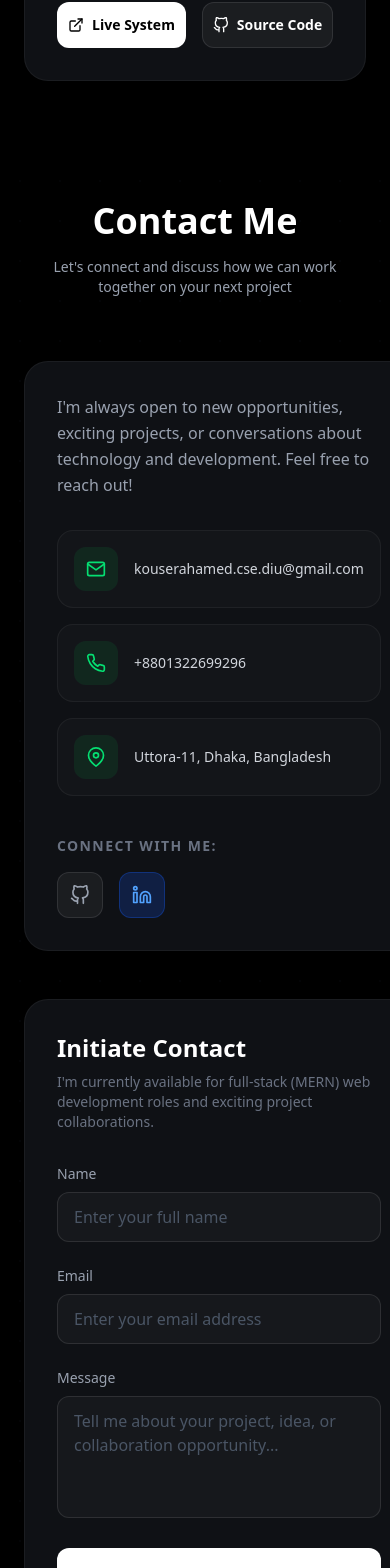
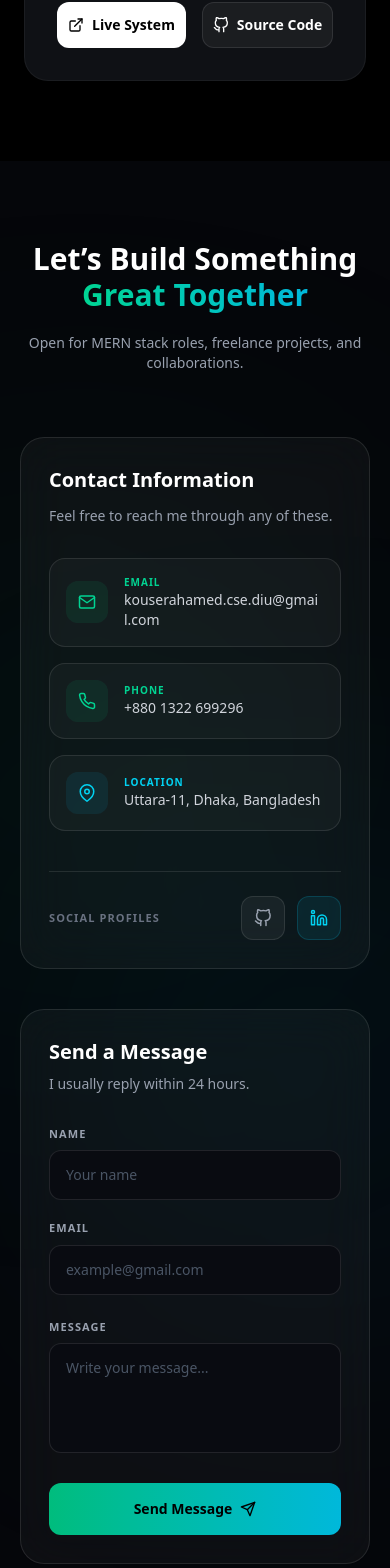
Before and after one commit to kouser-ahamed/my-portfolio, a Next.js app: page / in a window 390 px wide. Shown: the part 10418-11986 px from the top of the page. Built offline with nearby package versions, Linux system fonts and the light colour scheme.

Commit message:
refactor(Contact): enhance layout and styling for improved user experience and responsiveness

```diff
--- a/src/app/contact/page.jsx
+++ b/src/app/contact/page.jsx
@@ -1,128 +1,207 @@
 "use client";
+
 import { motion } from "framer-motion";
-import { FiMail, FiPhone, FiMapPin, FiGithub, FiLinkedin, FiSend } from "react-icons/fi";
+import {
+  FiMail,
+  FiPhone,
+  FiMapPin,
+  FiGithub,
+  FiLinkedin,
+  FiSend,
+} from "react-icons/fi";
 
 export default function Contact() {
   return (
-    <section className="pt-10 pb-20 bg-black text-white relative overflow-hidden">
-      {/* Background Grid matching image_91a47f.jpg */}
-      <div className="absolute inset-0 opacity-10"
-           style={{ backgroundImage: `radial-gradient(#1e293b 1px, transparent 1px)`, backgroundSize: '40px 40px' }}
-      />
+    <section className="relative bg-[#05060a] text-white py-20 lg:py-28 overflow-hidden">
+      {/* Background glow */}
+      <div className="absolute inset-0 pointer-events-none">
+        <div className="absolute top-1/4 right-1/4 w-[420px] h-[420px] bg-emerald-500/10 blur-[160px] rounded-full" />
+        <div className="absolute bottom-1/4 left-1/4 w-[420px] h-[420px] bg-cyan-500/10 blur-[160px] rounded-full" />
+      </div>
 
-      <div className="container mx-auto px-6 lg:px-20 relative z-10">
-        {/* Section Header */}
-        <div className="text-center mb-16">
-          <h2 className="text-4xl md:text-5xl font-bold mb-4">Contact Me</h2>
-          <p className="text-gray-400 text-sm md:text-base">
-            Let's connect and discuss how we can work together on your next project
+      <div className="relative z-10 max-w-7xl mx-auto px-5 sm:px-8 lg:px-16">
+        {/* Header */}
+        <div className="text-center mb-16 lg:mb-24">
+          <motion.h2
+            initial={{ opacity: 0, y: 25 }}
+            whileInView={{ opacity: 1, y: 0 }}
+            viewport={{ once: true }}
+            className="text-3xl sm:text-4xl md:text-5xl lg:text-6xl font-bold"
+          >
+            Let’s Build Something{" "}
+            <span className="bg-gradient-to-r from-emerald-400 to-cyan-500 bg-clip-text text-transparent">
+              Great Together
+            </span>
+          </motion.h2>
+
+          <p className="mt-5 text-gray-400 text-sm sm:text-base max-w-xl mx-auto">
+            Open for MERN stack roles, freelance projects, and collaborations.
           </p>
         </div>
 
-        <div className="grid lg:grid-cols-2 gap-12 max-w-6xl mx-auto">
-
-          {/* Left Column: Contact Info */}
+        {/* Grid */}
+        <div className="grid grid-cols-1 lg:grid-cols-12 gap-10">
+          {/* Left Card */}
           <motion.div
-            initial={{ opacity: 0, x: -20 }}
-            whileInView={{ opacity: 1, x: 0 }}
+            initial={{ opacity: 0, y: 40 }}
+            whileInView={{ opacity: 1, y: 0 }}
             viewport={{ once: true }}
-            className="bg-[#0f1115] border border-white/5 rounded-3xl p-8 md:p-10 flex flex-col justify-between"
+            className="lg:col-span-5 rounded-3xl p-7 sm:p-9 bg-white/[0.04] backdrop-blur-xl border border-white/10 flex flex-col justify-between"
           >
             <div>
-              <p className="text-gray-400 leading-relaxed mb-8">
-                I'm always open to new opportunities, exciting projects, or conversations about technology and development. Feel free to reach out!
+              <h3 className="text-xl sm:text-2xl font-bold mb-3">
+                Contact Information
+              </h3>
+              <p className="text-gray-400 text-sm mb-8">
+                Feel free to reach me through any of these.
               </p>
 
               <div className="space-y-4">
-                {/* Email */}
-                <div className="flex items-center gap-4 p-4 rounded-2xl bg-white/2 border border-white/5 group hover:border-green-500/30 transition-all">
-                  <div className="p-3 rounded-xl bg-green-500/10 text-green-400 group-hover:bg-green-500 group-hover:text-black transition-all">
-                    <FiMail size={20} />
-                  </div>
-                  <span className="text-gray-300 text-sm md:text-base">kouserahamed.cse.diu@gmail.com</span>
-                </div>
-
-                {/* Phone */}
-                <div className="flex items-center gap-4 p-4 rounded-2xl bg-white/2 border border-white/5 group hover:border-green-500/30 transition-all">
-                  <div className="p-3 rounded-xl bg-green-500/10 text-green-400 group-hover:bg-green-500 group-hover:text-black transition-all">
-                    <FiPhone size={20} />
-                  </div>
-                  <span className="text-gray-300 text-sm md:text-base">+8801322699296</span>
-                </div>
-
-                {/* Location */}
-                <div className="flex items-center gap-4 p-4 rounded-2xl bg-white/2 border border-white/5 group hover:border-green-500/30 transition-all">
-                  <div className="p-3 rounded-xl bg-green-500/10 text-green-400 group-hover:bg-green-500 group-hover:text-black transition-all">
-                    <FiMapPin size={20} />
-                  </div>
-                  <span className="text-gray-300 text-sm md:text-base">Uttora-11, Dhaka, Bangladesh</span>
-                </div>
+                <ContactItem
+                  icon={<FiMail size={18} />}
+                  label="Email"
+                  value="kouserahamed.cse.diu@gmail.com"
+                  href="mailto:kouserahamed.cse.diu@gmail.com"
+                />
+                <ContactItem
+                  icon={<FiPhone size={18} />}
+                  label="Phone"
+                  value="+880 1322 699296"
+                  href="tel:+8801322699296"
+                />
+                <ContactItem
+                  icon={<FiMapPin size={18} />}
+                  label="Location"
+                  value="Uttara-11, Dhaka, Bangladesh"
+                />
               </div>
             </div>
 
-            {/* Social Connect */}
-            <div className="mt-10">
-              <p className="text-sm text-gray-500 mb-4 uppercase tracking-widest font-semibold">Connect with me:</p>
-              <div className="flex gap-4">
-                <a href="#" className="p-3 rounded-xl bg-white/5 border border-white/10 text-gray-400 hover:text-white hover:bg-white/10 transition-all">
-                  <FiGithub size={20} />
-                </a>
-                <a href="#" className="p-3 rounded-xl bg-blue-600/20 border border-blue-600/30 text-blue-400 hover:bg-blue-600 hover:text-white transition-all">
-                  <FiLinkedin size={20} />
-                </a>
+            {/* Socials */}
+            <div className="mt-10 pt-6 border-t border-white/10 flex items-center justify-between">
+              <span className="text-[11px] uppercase tracking-widest text-gray-500 font-bold">
+                Social Profiles
+              </span>
+              <div className="flex gap-3">
+                <SocialIcon icon={<FiGithub size={18} />} />
+                <SocialIcon icon={<FiLinkedin size={18} />} cyan />
               </div>
             </div>
           </motion.div>
 
-          {/* Right Column: Contact Form */}
+          {/* Right Card */}
           <motion.div
-            initial={{ opacity: 0, x: 20 }}
-            whileInView={{ opacity: 1, x: 0 }}
+            initial={{ opacity: 0, y: 40 }}
+            whileInView={{ opacity: 1, y: 0 }}
             viewport={{ once: true }}
-            className="bg-[#0f1115] border border-white/5 rounded-3xl p-8 md:p-10"
+            className="lg:col-span-7 rounded-3xl p-7 sm:p-9 bg-white/[0.04] backdrop-blur-xl border border-white/10"
           >
-            <h3 className="text-2xl font-bold mb-2">Initiate Contact</h3>
-            <p className="text-gray-500 text-sm mb-8">
-              I'm currently available for full-stack (MERN) web development roles and exciting project collaborations.
+            <h3 className="text-xl sm:text-2xl font-bold mb-2">
+              Send a Message
+            </h3>
+            <p className="text-gray-400 text-sm mb-8">
+              I usually reply within 24 hours.
             </p>
 
             <form className="space-y-6">
-              <div>
-                <label className="block text-sm font-medium text-gray-400 mb-2">Name</label>
-                <input
-                  type="text"
-                  placeholder="Enter your full name"
-                  className="w-full bg-white/3 border border-white/10 rounded-xl px-4 py-3 text-white placeholder:text-gray-600 focus:outline-none focus:border-green-500/50 transition-all"
-                />
+              <div className="grid grid-cols-1 sm:grid-cols-2 gap-5">
+                <Input label="Name" placeholder="Your name" />
+                <Input label="Email" placeholder="example@gmail.com" />
               </div>
 
-              <div>
-                <label className="block text-sm font-medium text-gray-400 mb-2">Email</label>
-                <input
-                  type="email"
-                  placeholder="Enter your email address"
-                  className="w-full bg-white/3 border border-white/10 rounded-xl px-4 py-3 text-white placeholder:text-gray-600 focus:outline-none focus:border-green-500/50 transition-all"
-                />
-              </div>
+              <Textarea label="Message" />
 
-              <div>
-                <label className="block text-sm font-medium text-gray-400 mb-2">Message</label>
-                <textarea
-                  rows={4}
-                  placeholder="Tell me about your project, idea, or collaboration opportunity..."
-                  className="w-full bg-white/3 border border-white/10 rounded-xl px-4 py-3 text-white placeholder:text-gray-600 focus:outline-none focus:border-green-500/50 transition-all resize-none"
-                />
-              </div>
-
-              <button className="w-full py-4 bg-white text-black font-bold rounded-xl hover:bg-gray-200 transition-all flex items-center justify-center gap-2 group">
-                Send Message
-                <FiSend className="group-hover:translate-x-1 group-hover:-translate-y-1 transition-transform" />
+              <button
+                type="submit"
+                className="w-full py-4 rounded-xl font-bold text-sm bg-gradient-to-r from-emerald-500 to-cyan-500 text-black flex items-center justify-center gap-2"
+              >
+                Send Message <FiSend size={16} />
               </button>
             </form>
           </motion.div>
-
         </div>
       </div>
     </section>
   );
 }
+
+/* ===== SUB COMPONENTS (JS SAFE) ===== */
+
+function ContactItem({ icon, label, value, href }) {
+  if (href) {
+    return (
+      <a
+        href={href}
+        className="flex items-center gap-4 p-4 rounded-2xl bg-white/[0.03] border border-white/10 hover:border-emerald-500/30 transition"
+      >
+        <div className="p-3 rounded-xl bg-emerald-500/10 text-emerald-400">
+          {icon}
+        </div>
+        <div className="min-w-0">
+          <p className="text-[10px] uppercase tracking-widest text-emerald-400 font-bold">
+            {label}
+          </p>
+          <p className="text-sm text-gray-300 break-all">{value}</p>
+        </div>
+      </a>
+    );
+  }
+
+  return (
+    <div className="flex items-center gap-4 p-4 rounded-2xl bg-white/[0.03] border border-white/10">
+      <div className="p-3 rounded-xl bg-cyan-500/10 text-cyan-400">
+        {icon}
+      </div>
+      <div>
+        <p className="text-[10px] uppercase tracking-widest text-cyan-400 font-bold">
+          {label}
+        </p>
+        <p className="text-sm text-gray-300">{value}</p>
+      </div>
+    </div>
+  );
+}
+
+function SocialIcon({ icon, cyan }) {
+  return (
+    <a
+      href="#"
+      className={`p-3 rounded-xl border transition hover:-translate-y-0.5 ${
+        cyan
+          ? "bg-cyan-500/10 border-cyan-500/20 text-cyan-400"
+          : "bg-white/5 border-white/10 text-gray-400"
+      }`}
+    >
+      {icon}
+    </a>
+  );
+}
+
+function Input({ label, placeholder }) {
+  return (
+    <div>
+      <label className="block text-[11px] uppercase tracking-widest text-gray-400 mb-2 font-bold">
+        {label}
+      </label>
+      <input
+        placeholder={placeholder}
+        className="w-full rounded-xl bg-[#090b11] border border-white/10 px-4 py-3.5 text-sm text-white placeholder:text-gray-600 focus:outline-none focus:border-emerald-500/40"
+      />
+    </div>
+  );
+}
+
+function Textarea({ label }) {
+  return (
+    <div>
+      <label className="block text-[11px] uppercase tracking-widest text-gray-400 mb-2 font-bold">
+        {label}
+      </label>
+      <textarea
+        rows={4}
+        placeholder="Write your message..."
+        className="w-full rounded-xl bg-[#090b11] border border-white/10 px-4 py-3.5 text-sm text-white placeholder:text-gray-600 focus:outline-none focus:border-cyan-500/40 resize-none"
+      />
+    </div>
+  );
+}
```
